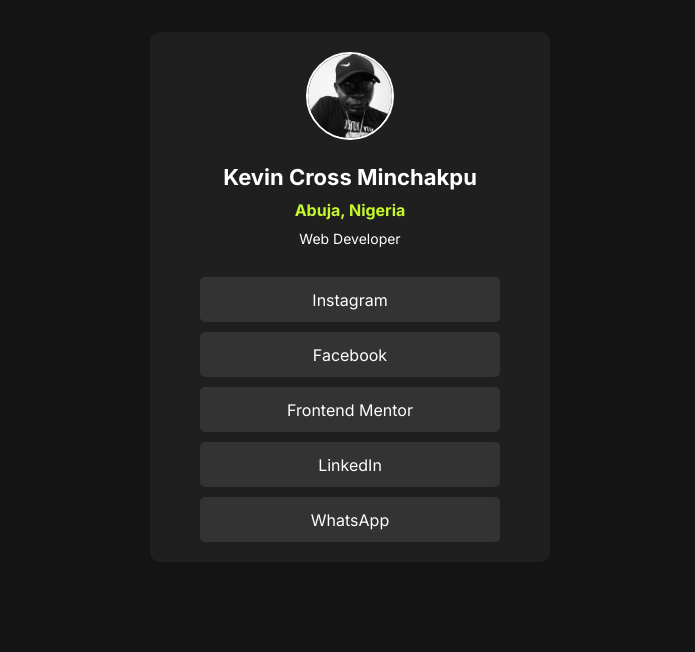
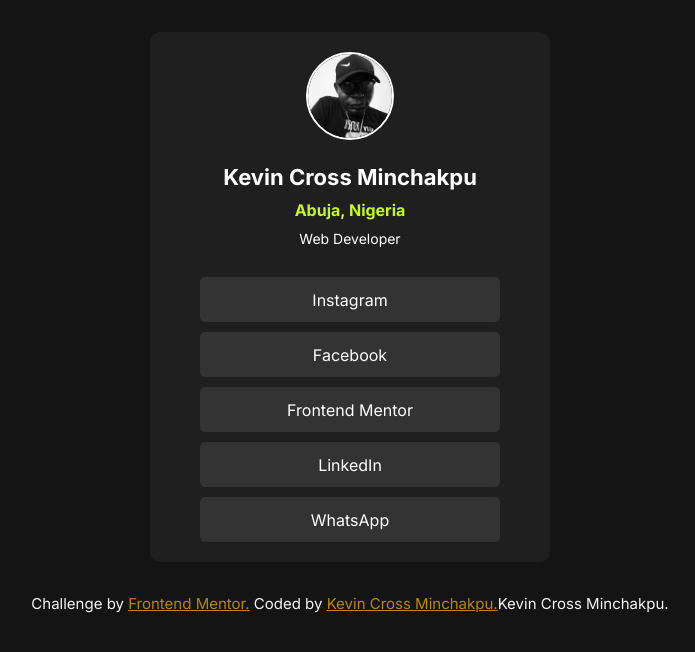
Before and after one commit to COEA-INTERNS/frontend-mentor, a plain HTML site: page social-links/index.html in a window 1280 px wide. Shown: the whole page, without its empty margins (290-985 px from the left). Drawn offline with Linux system fonts and the light colour scheme.

Commit message:
commit
update

```diff
--- a/social-links/index.html
+++ b/social-links/index.html
@@ -27,9 +27,12 @@
                 <li><a href="#" target="_blank">LinkedIn</a></li>
                 <li><a href="#" target="_blank">WhatsApp</a></li>
             </ul>
-
-
-        </div>
+           </div>
+    </div>
+    <div class="author">
+        <p>
+            Challenge by <a href="https://www.frontendmentor.io/profile/COEA-INTERNS">Frontend Mentor.</a> Coded by <a href="https://github.com/COEA-INTERNS">Kevin Cross Minchakpu.</a>Kevin Cross Minchakpu.
+        </p>
     </div>
 </body>
 </html>
--- a/social-links/styles.css
+++ b/social-links/styles.css
@@ -88,3 +88,18 @@ body {
     }
 
 }
+
+.author {
+    color: whitesmoke;
+    font-size: 15px;
+    text-align: center;
+    margin-bottom: 20px;
+}
+
+.author a {
+    color: darkgoldenrod;
+}
+
+.author a:hover {
+    color: rgb(7, 89, 114);
+}
```
